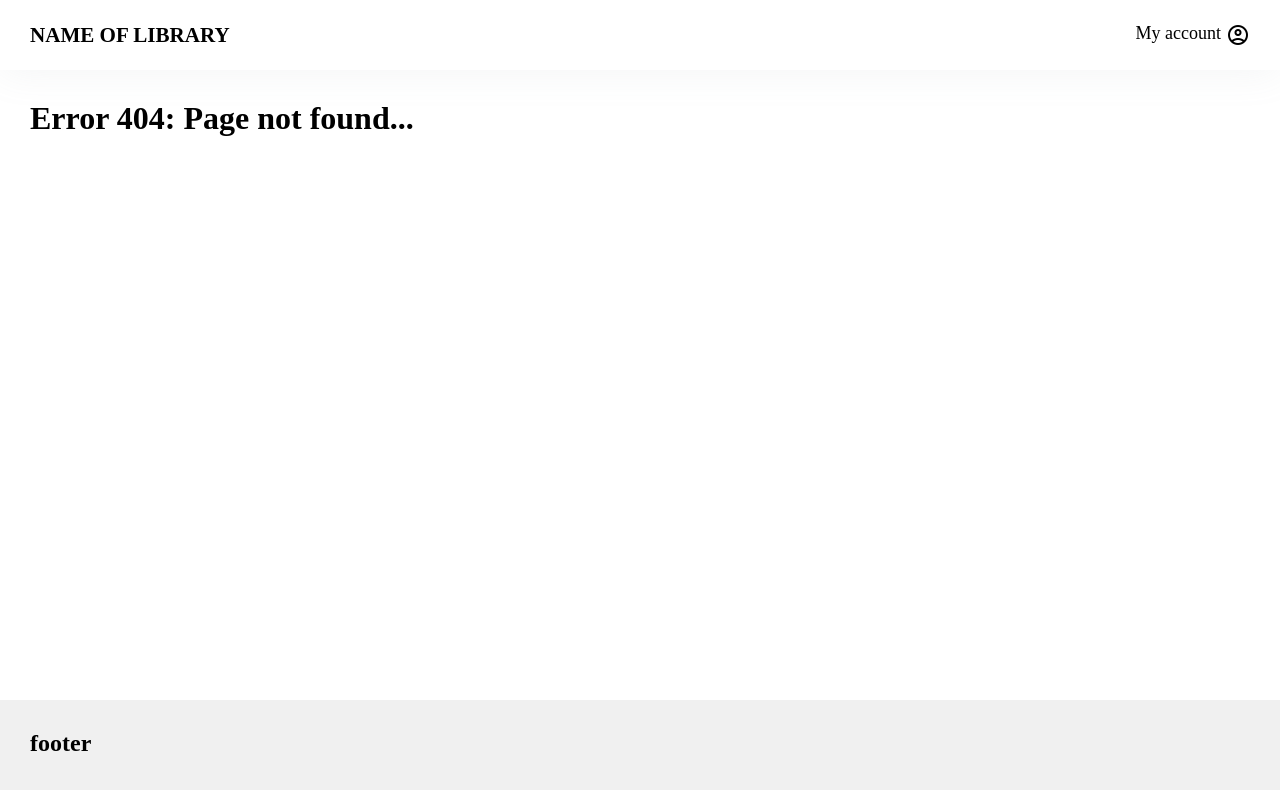
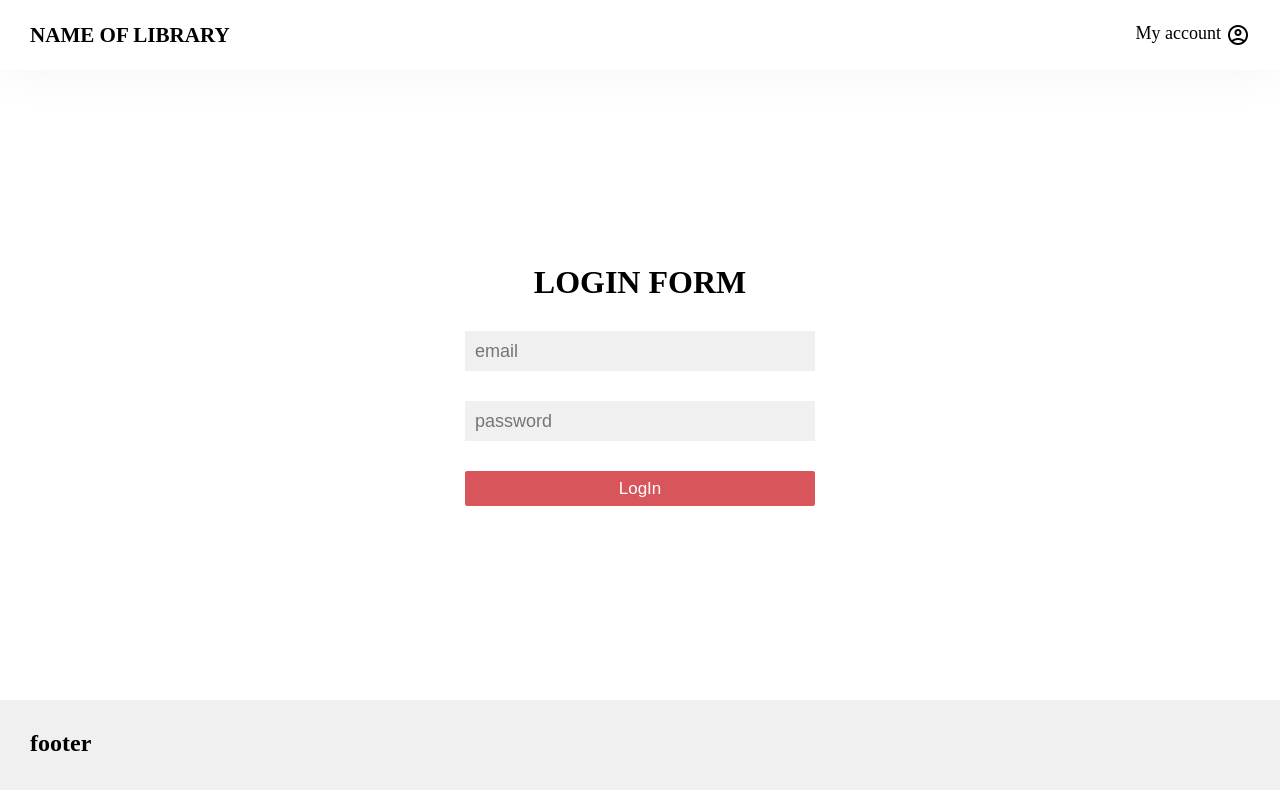
Before and after one commit to ArbenitBytyqi/hoxton-final-group-project-frontend, a React (Vite) app: page /login in a window 1280 px wide. Before the commit this address had no page. Shown: the top 790 px of the page. Built offline with nearby package versions, Linux system fonts and the light colour scheme.

Commit message:
login page

```diff
--- a/src/App.css
+++ b/src/App.css
@@ -19,6 +19,7 @@
   height: 35px;
   border-radius: 2px;
   font-size: 17px;
+  padding:5px;
 }
 
 button:hover{
@@ -28,6 +29,19 @@
 a{
   text-decoration: none;
   color: black;
+}
+
+
+input {
+  background-color: var(--theGreyColor);
+  border: none;
+  font-size: 18px;
+  padding: 30px;
+  outline-color: var(--mainColor);
+}
+
+input:focus{
+  background-color: white;
 }
 
 /* pages */
@@ -41,6 +55,8 @@
   grid-template-rows: 70px 1fr 100px;
   min-height: 100vh;
 }
+
+/* header */
 
 header {
   grid-area: header;
@@ -88,6 +104,12 @@
   gap:5px;
 }
 
+.select{
+  border: none;
+}
+
+/* main */
+
 main {
   grid-area: main;
   display: grid;
@@ -110,16 +132,8 @@
   width: 50%;
   height: 60px;
   border-radius: 25px;
-  background-color: var(--theGreyColor);
-  border: none;
-  font-size: 18px;
-  padding: 30px;
-  outline-color: var(--mainColor);
 }
 
-.home input:focus{
-  background-color: white;
-}
 
 .titles {
   width: 95vw;
@@ -152,6 +166,25 @@
   font-weight: 600;
 }
 
+/* login */
+.login{
+  display: grid;
+  justify-content: center;
+  align-content: center;
+  gap:30px;
+  text-align: center;
+}
+
+.login input{
+  width:350px;
+  height: 40px;
+  padding: 10px;
+}
+
+
+
+/* footer */
+
 footer {
   grid-area: footer;
   background-color: var(--theGreyColor);
--- a/src/App.tsx
+++ b/src/App.tsx
@@ -5,6 +5,7 @@
 import { Header } from "./components/Header";
 import { BookDetails } from "./pages/BookDetails";
 import { Homepage } from "./pages/Homepage";
+import { LogIn } from "./pages/LogIn";
 import { PageNotFound } from "./pages/PageNotFound";
 
 function App() {
@@ -16,6 +17,7 @@
           <Route index element={<Navigate to="/home" />} />
           <Route path="/home" element={<Homepage />} />
           <Route path="/bookdetails" element={<BookDetails />} />
+          <Route path="/login" element={<LogIn />} />
           <Route path="*" element={<PageNotFound />} />
         </Routes>
       </main>
--- a/src/components/Header.tsx
+++ b/src/components/Header.tsx
@@ -1,3 +1,4 @@
+import { useState } from "react";
 import { Link } from "react-router-dom";
 
 export function Header() {
@@ -6,6 +7,8 @@
       <Link to="/home">
         <h3>NAME OF LIBRARY</h3>
       </Link>
+      <div>
+      </div>
       <div className="my-account">
         <p>My account</p>
         <span className="material-symbols-outlined">account_circle</span>
--- /dev/null
+++ b/src/pages/LogIn.tsx
@@ -0,0 +1,10 @@
+export function LogIn(){
+    return(
+        <form className="login">
+        <h1>LOGIN FORM</h1>
+            <input placeholder="email"></input>
+            <input type="password" placeholder="password"></input>
+            <button>LogIn</button>
+        </form>
+    )
+}
```
Also changed, not shown: 1 other file (tests, documents, lock files or other folders).
